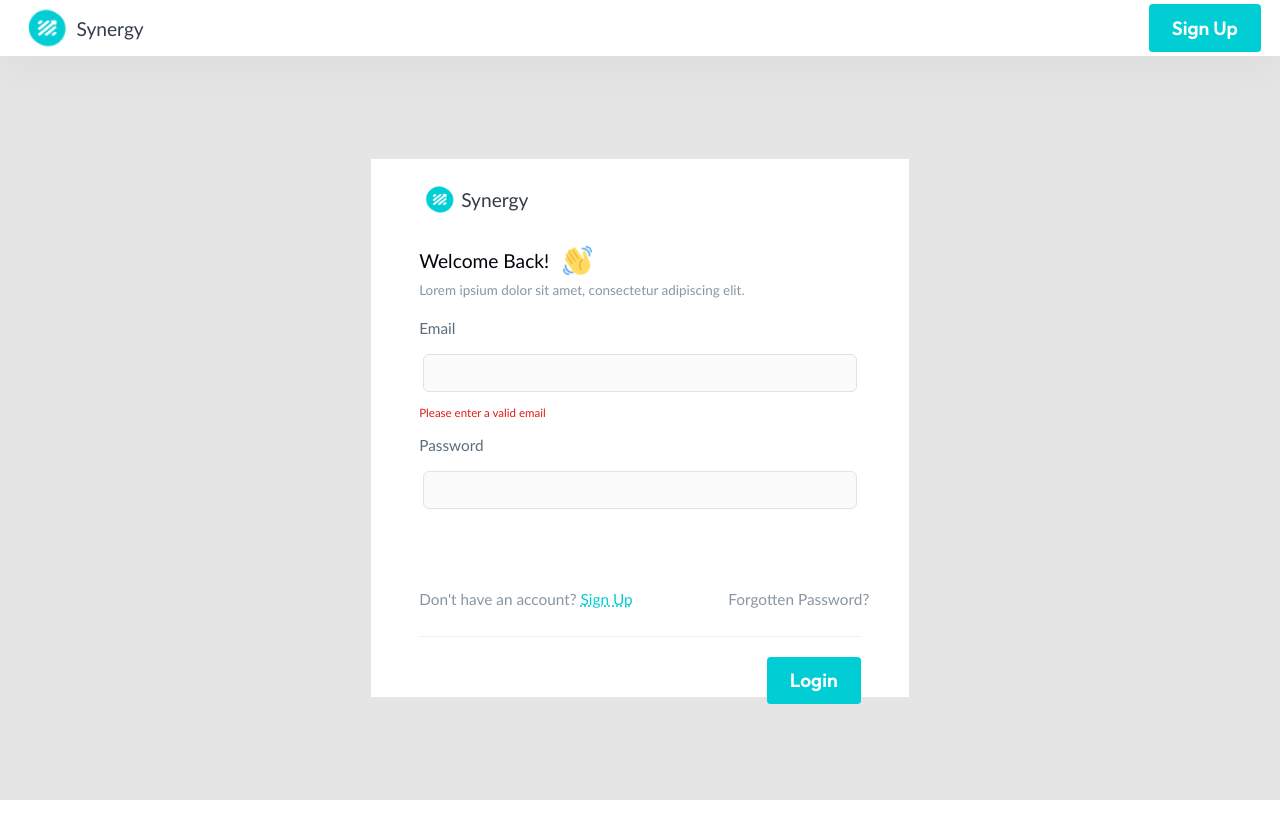
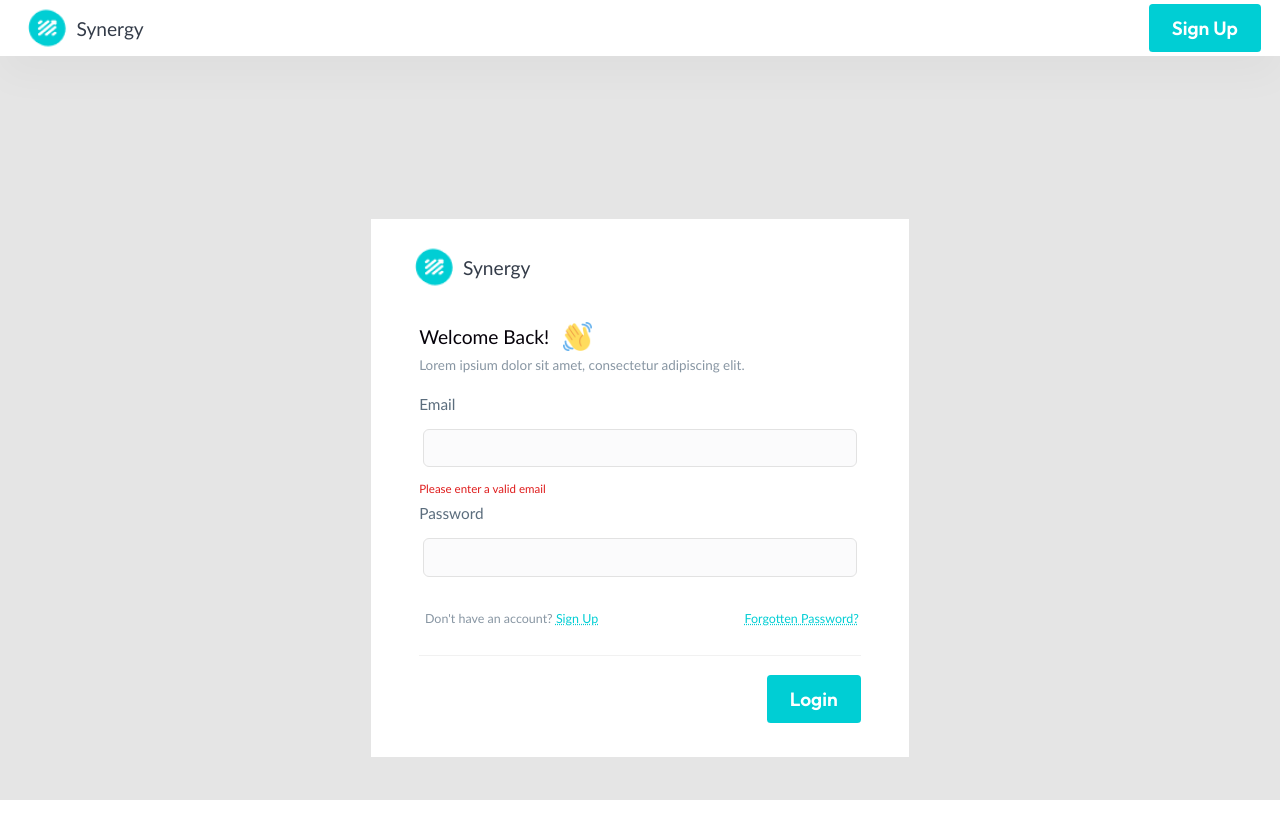
Before and after one commit to nology-tech/quadra-client-project, a React (Create React App) app: page /login in a window 1280 px wide. Shown: the top 838 px of the page. Before the commit the page ends 800 px from the top, so only its background shows below. Built offline with nearby package versions, Linux system fonts and the light colour scheme.

Commit message:
login page styled

```diff
--- a/src/components/InputBox/InputBox.scss
+++ b/src/components/InputBox/InputBox.scss
@@ -25,7 +25,7 @@
   &__message {
     font-size: 0.6rem;
     line-height: 0.8rem;
-    height: 0.5rem;
+    height: 0.1rem;
 
     &--error {
       color: $color-error-input;
--- a/src/pages/Login/Login.jsx
+++ b/src/pages/Login/Login.jsx
@@ -69,7 +69,9 @@ const Login = ({ saveUser }) => {
       <AuthNav isLogin={false} />
       <div className="signIn__form">
         <div className="signIn__contents">
-          <Logo isTextDark={isTextDark} />
+          <div className="signIn__logo">
+            <Logo isTextDark={isTextDark} />
+          </div>
           <div className="signIn__welcome">
             <p className="signIn__message">Welcome Back!</p>
             <img className="signIn__img" src={hand} alt="welcome"></img>
@@ -98,8 +100,8 @@ const Login = ({ saveUser }) => {
                 <a className="signIn__link">Sign Up</a>
               </Link>
             </p>
-            <p>
-              <a>Forgotten Password?</a>
+            <p className="signIn__options--forgot">
+              <a className="signIn__link">Forgotten Password?</a>
             </p>
           </div>
           <div className="signIn__line"></div>
--- a/src/pages/Login/Login.scss
+++ b/src/pages/Login/Login.scss
@@ -7,7 +7,10 @@
     display: flex;
     justify-content: center;
     align-items: center;
-    height: 93vh;
+    height: 45rem;
+  }
+  &__logo {
+    margin-left: -0.7rem;
   }
   &__contents {
     display: flex;
@@ -19,7 +22,6 @@
   }
   &__welcome {
     display: flex;
-    width: 100%;
     align-items: center;
     margin-bottom: -0.5rem;
   }
@@ -40,11 +42,15 @@
   }
   &__options {
     color: $color-text-secondary;
-    font-size: 0.8rem;
+    font-size: 0.65rem;
     display: flex;
     justify-content: space-between;
-    width: 140%;
-    margin-top: 2rem;
+    width: 100%;
+    padding: 0 0.1rem 0 0.3rem;
+    .signIn__options--forgot {
+      display: flex;
+      justify-content: flex-end;
+    }
   }
   &__link {
     color: $color-primary;
```
